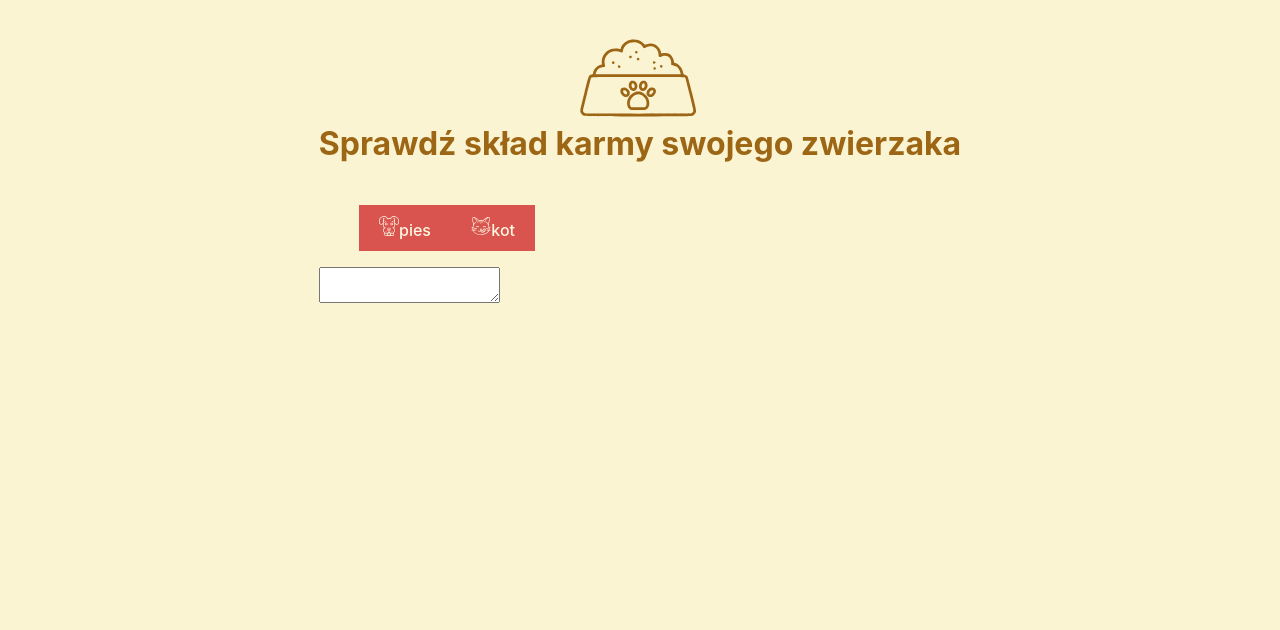
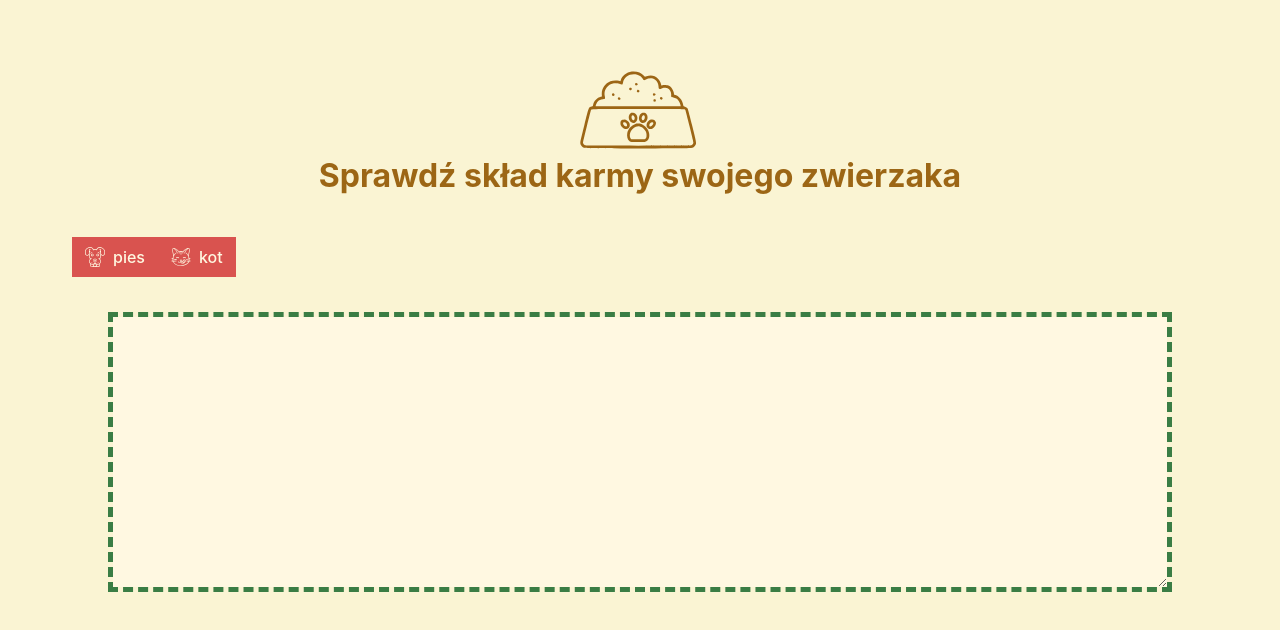
Before and after one commit to Zuthen/Feed-composition-analyser, a React (Vite) app: page / in a window 1280 px wide. Shown: the top 630 px of the page. Built offline with nearby package versions, Linux system fonts and the light colour scheme.

Commit message:
css changes

```diff
--- a/src/App.css
+++ b/src/App.css
@@ -5,10 +5,16 @@
   text-align: center;
 }
 .menu-button {
-  height: 40px;  /* Ustaw odpowiednią wysokość */
+  height: 40px;
   display: flex;
   align-items: center;
   justify-content: center;
   padding: 0 12px;
   gap: 8px;
 }
+.title {
+  display: flex;
+  flex-direction: column;
+  align-items: center;
+  overflow: hidden;
+}
--- a/src/components/SpeciesMenu/SpeciesMenu.tsx
+++ b/src/components/SpeciesMenu/SpeciesMenu.tsx
@@ -3,13 +3,14 @@ import CatIcon from "../Icons/CatIcon.tsx";
 import DogIcon from "../Icons/DogIcon";
 import colorsPalette from '../../colorsPalette.json'
 import {Pet} from "../../types/Types.ts";
+import '../../App.css';
 
 type SpeciesMenuProps = {
     onChange: (pet : Pet) => void;
 }
 
 const SpeciesMenu: React.FC<SpeciesMenuProps> = ({onChange} : SpeciesMenuProps)=>{
-    return <menu style={{ display: 'flex', alignItems: 'center' }}>
+    return <menu>
         <button className="menu-button" style={{backgroundColor:colorsPalette.menuButtonBackground, color:colorsPalette.menuButtonCaption}}
         onClick={()=>{onChange('dog')}}>
             <DogIcon height="20px" width="20px"/>
--- a/src/components/Textbox/Textbox.tsx
+++ b/src/components/Textbox/Textbox.tsx
@@ -1,5 +1,7 @@
 import React from "react";
+import colorsPalette from '../../colorsPalette.json'
+import '../../index.css';
 
  export default function Textbox(): React.JSX.Element  {
-    return <textarea></textarea>
+    return <textarea style ={{  backgroundColor: colorsPalette.menuButtonCaption, outlineColor:colorsPalette.buttonBackground, color:colorsPalette.pageText}}></textarea>
 }
--- a/src/components/Title/Title.tsx
+++ b/src/components/Title/Title.tsx
@@ -13,7 +13,7 @@ const petMapping: Record<Pet, string> = {
 const Title: React.FC<PetSpices> = ({ pet='' }: PetSpices) => {
 
     const petText = petMapping[pet];
-    return <div style={{ display: 'flex', flexDirection: 'column', alignItems: 'center', padding: '0rem', overflow: 'hidden' }}>
+    return <div className="title">
         <BowlIcon height="120px" width="120" style={{ display:'block', verticalAlign: 'bottom', padding: "unset"}}/>
         <h1 style={{color: colorsPalette.titleText, marginTop:0}}>Sprawdź skład karmy swojego {petText}</h1>
     </div>
--- a/src/index.css
+++ b/src/index.css
@@ -34,6 +34,10 @@ button {
   transition: border-color 0.25s;
 
 }
+menu{
+  display: flex;
+  align-items: center;
+}
 
 button:hover {
   border-color: #646cff;
@@ -42,3 +46,14 @@ button:focus,
 button:focus-visible {
   outline: 4px auto -webkit-focus-ring-color;
 }
+
+textarea {
+  border: none;
+  outline: 5px dashed;
+  font-size: 18px;
+  width: 80vw;
+  height: 30vh;
+  margin: 5vh auto;
+  display: block;
+  padding: 15px
+}
```
